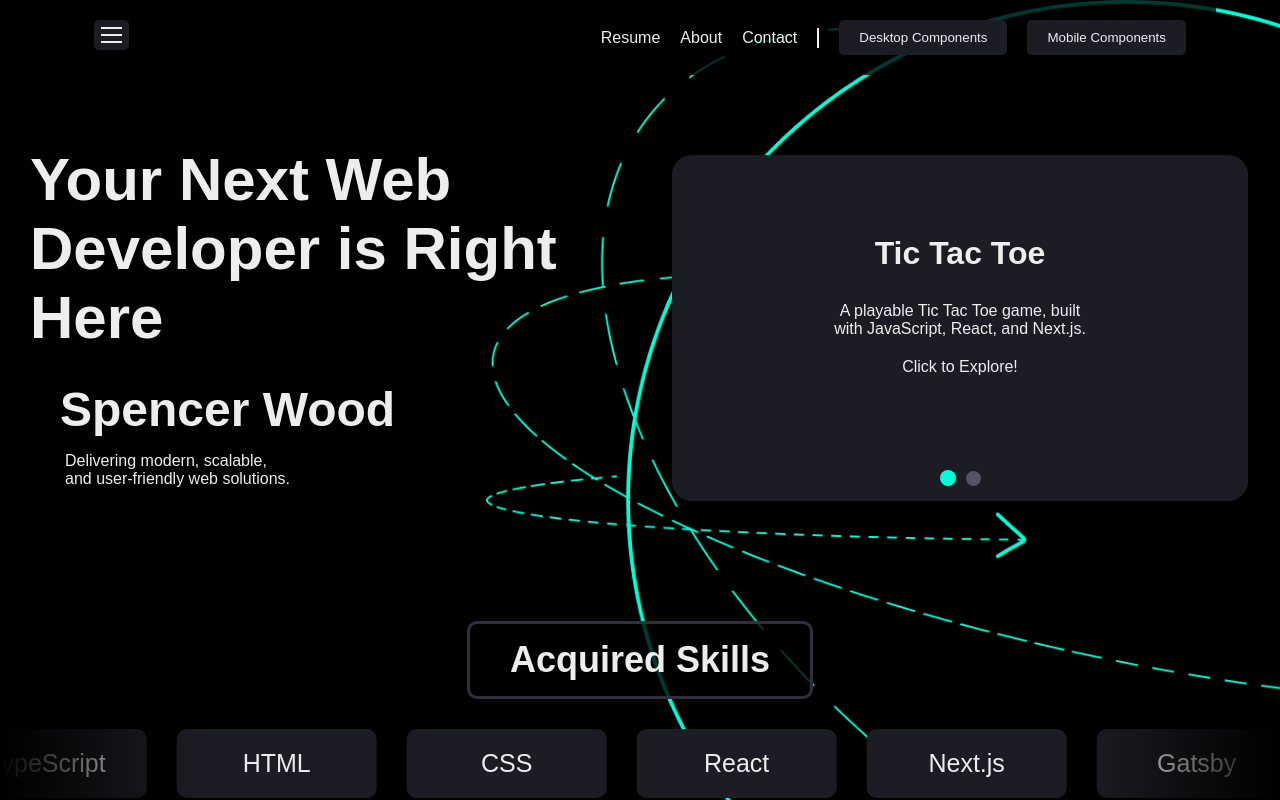
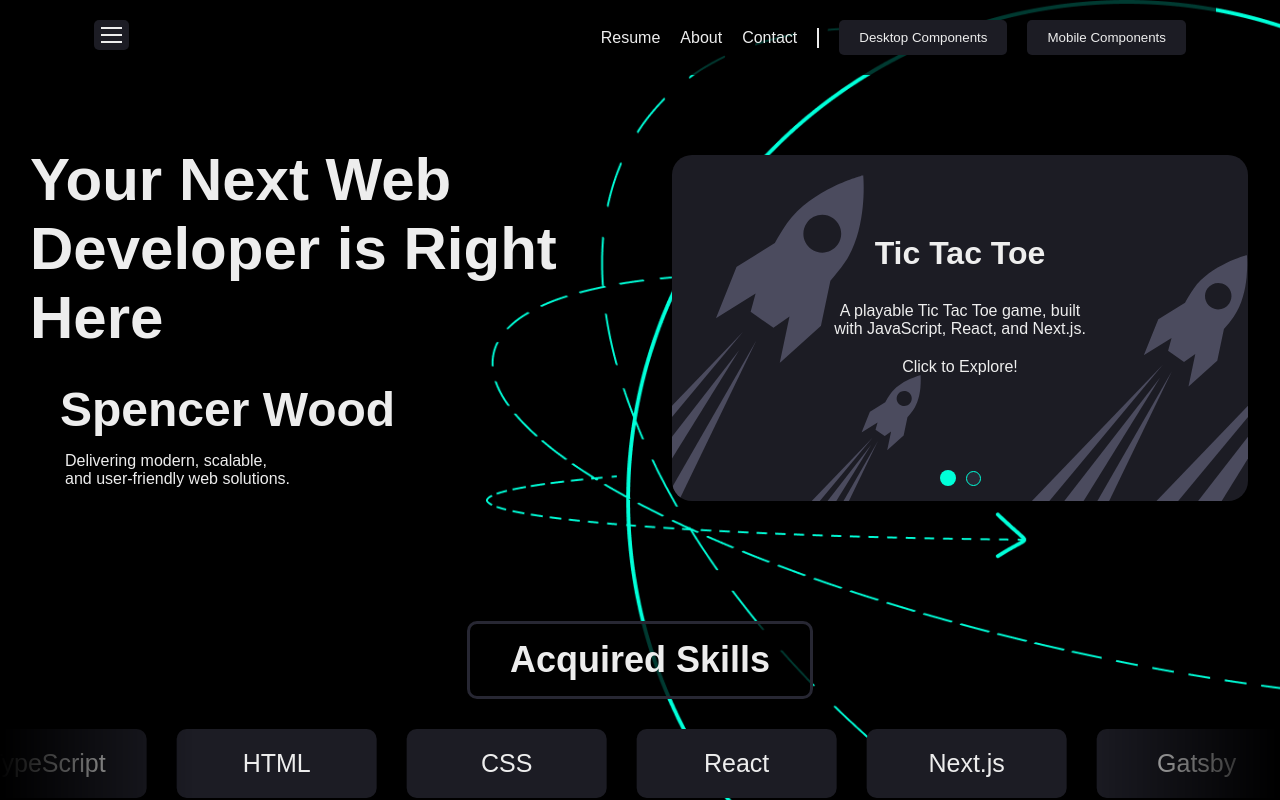
Before and after one commit to Astrospence/portfolio-2025, a Next.js app: page / in a window 1280 px wide. Shown: the top 800 px of the page. Built offline with nearby package versions, Linux system fonts and the light colour scheme.

Commit message:
working animation for slider background

```diff
--- a/src/app/carousel.js
+++ b/src/app/carousel.js
@@ -1,4 +1,4 @@
-import { React } from 'react'
+import React from 'react'
 import styles from './carousel.module.css'
 
 const skills = [
--- a/src/app/globals.css
+++ b/src/app/globals.css
@@ -2,7 +2,7 @@
   --background: #000000;
   --foreground: #ededed;
   --tileBackground: #1c1c24;
-  --tileHover: #2f2f3d;
+  --tileHover: #272733;
 }
 
 html,
--- a/src/app/slider.js
+++ b/src/app/slider.js
@@ -1,6 +1,8 @@
 import React, { useState, useEffect, useRef } from 'react'
 import { useSwipeable } from 'react-swipeable'
 import styles from './slider.module.css'
+import Image from 'next/image'
+import grayRocket from '../../public/grayRocket.svg'
 
 const slides = [
   {id: Math.random(), title: 'Tic Tac Toe', description: 'A playable Tic Tac Toe game, built with JavaScript, React, and Next.js.'},
@@ -9,28 +11,41 @@ const slides = [
 
 export default function Slider () {
   const [current, setCurrent] = useState(0)
+  const [shouldAnimate, setShouldAnimate] = useState(false)
+  const animationRef = useRef()
   const slideInterval = useRef(null)
   const delay = 7000
 
   const goToSlide = (index) => {
     setCurrent(index)
+    triggerAnimation()
   }
 
   const nextSlide = () => {
     setCurrent((prev) => (prev + 1) % slides.length)
   }
 
+  const triggerAnimation = () => {
+    setShouldAnimate(true)
+    setTimeout(() => {
+     setShouldAnimate(false)
+    }, 1000)
+  }
+
   useEffect(() => {
     startAutoPlay()
+    triggerAnimation()
     return () => stopAutoPlay()
   }, [])
 
   const startAutoPlay = () => {
     slideInterval.current = setInterval(nextSlide, delay)
+    animationRef.current = setInterval(triggerAnimation, delay)
   }
 
   const stopAutoPlay = () => {
     if (slideInterval.current) clearInterval(slideInterval.current)
+    if (animationRef.current) clearInterval(animationRef.current)
   }
 
   const handlers = useSwipeable({
@@ -54,8 +69,11 @@ export default function Slider () {
       {... handlers}
     >
       <div className={styles.slidesContainer} style={{ transform: `translateX(-${current * 100}%)` }}>
-        {slides.map((slide, index) => (
+        {slides.map((slide) => (
           <div className={styles.slide} key={slide.id}>
+            <Image ref={animationRef} className={shouldAnimate ? styles.animate1 : styles.rocket1} src={grayRocket} alt='rocket blasting off' />
+            <Image ref={animationRef} className={shouldAnimate ? styles.animate2 : styles.rocket2} src={grayRocket} alt='rocket blasting off' />
+            <Image ref={animationRef} className={shouldAnimate ? styles.animate3 : styles.rocket3} src={grayRocket} alt='rocket blasting off' />
             <h3>{slide.title}</h3>
             <p>{slide.description}</p>
             <p>Click to Explore!</p>
--- a/src/app/slider.module.css
+++ b/src/app/slider.module.css
@@ -5,11 +5,24 @@
   position: relative;
   border-radius: 20px;
   background-color: var(--tileBackground);
+  transition: all 0.3s;
+  animation: fadeIn 1s linear;
+}
+
+@keyframes fadeIn {
+  0% {
+    opacity: 0;
+  }
+  25% {
+    opacity: 0;
+  }
+  100% {
+    opacity: 1;
+  }
 }
 
 .slider:hover {
   background-color: var(--tileHover);
-  transition: all 0.3s;
 }
 
 .slidesContainer {
@@ -29,6 +42,83 @@
   color: #eeeeee;
   padding: 40px 20px 20px;
   cursor: pointer;
+  position: relative;
+}
+
+.rocket1,
+.rocket2,
+.rocket3,
+.animate1,
+.animate2,
+.animate3 {
+  position: absolute;
+  z-index: -10;
+}
+
+.rocket1 {
+  height: 500px;
+  top: 20px;
+  left: -320px;
+}
+
+.rocket2 {
+  height: 200px;
+  top: 220px;
+  left: -150px;
+}
+
+.rocket3 {
+  height: 350px;
+  top: 100px;
+  left: 120px;
+}
+
+.animate1 {
+  animation: takeoff1 1s ease-in-out forwards;
+  height: 500px;
+  top: 20px;
+  left: -320px;
+}
+
+.animate2 {
+  animation: takeoff2 1s ease-in-out forwards;
+  height: 200px;
+  top: 220px;
+  left: -150px;
+}
+
+.animate3 {
+  animation: takeoff3 1s ease-in-out forwards;
+  height: 350px;
+  top: 100px;
+  left: 120px;
+}
+
+@keyframes takeoff1 {
+  from {
+    transform: translate(-225px, 300px);
+  }
+  to {
+    transform: translate(0, 0);
+  }
+}
+
+@keyframes takeoff2 {
+  from {
+    transform: translate(-80px, 100px);
+  }
+  to {
+    transform: translate(0, 0);
+  }
+}
+
+@keyframes takeoff3 {
+  from {
+    transform: translate(-125px, 200px);
+  }
+  to {
+    transform: translate(0, 0);
+  }
 }
 
 .slide h3 {
@@ -45,13 +135,16 @@
   justify-content: center;
   align-items: center;
   margin: 15px 0;
+  position: relative;
+  z-index: 10;
 }
 
 .dot {
   height: 15px;
   width: 15px;
   margin: 0 5px;
-  background-color: #545564;
+  background-color: #272733ff;
+  border: 1px solid #00FFD9;
   border-radius: 50%;
   display: inline-block;
   transition: background-color 0.3s ease;
```
Also changed, not shown: public/grayRocket.svg (added).
